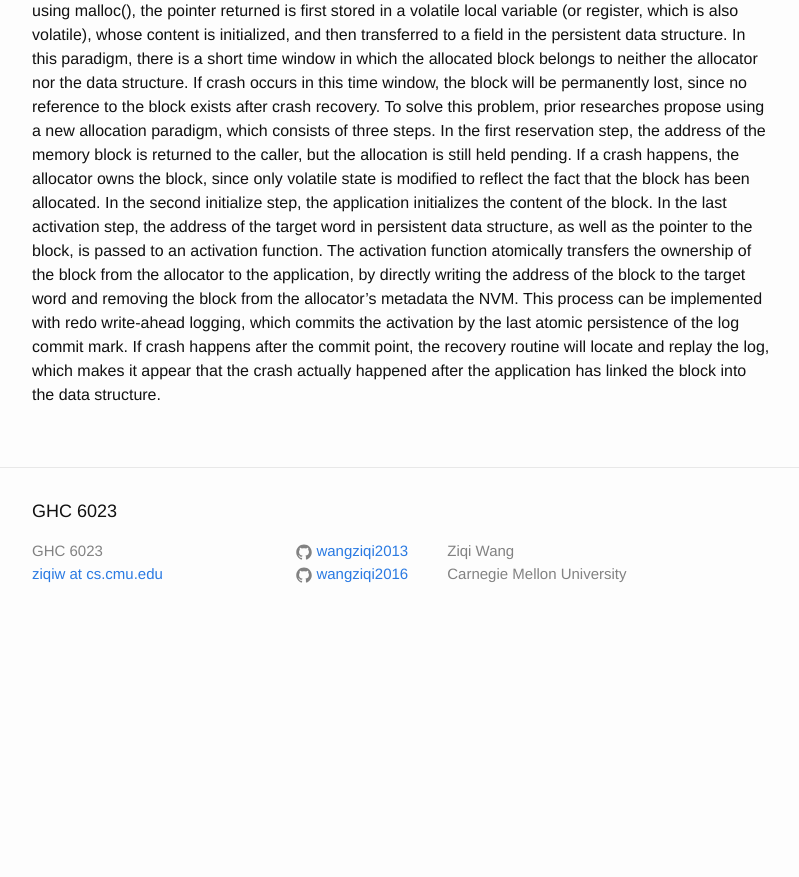
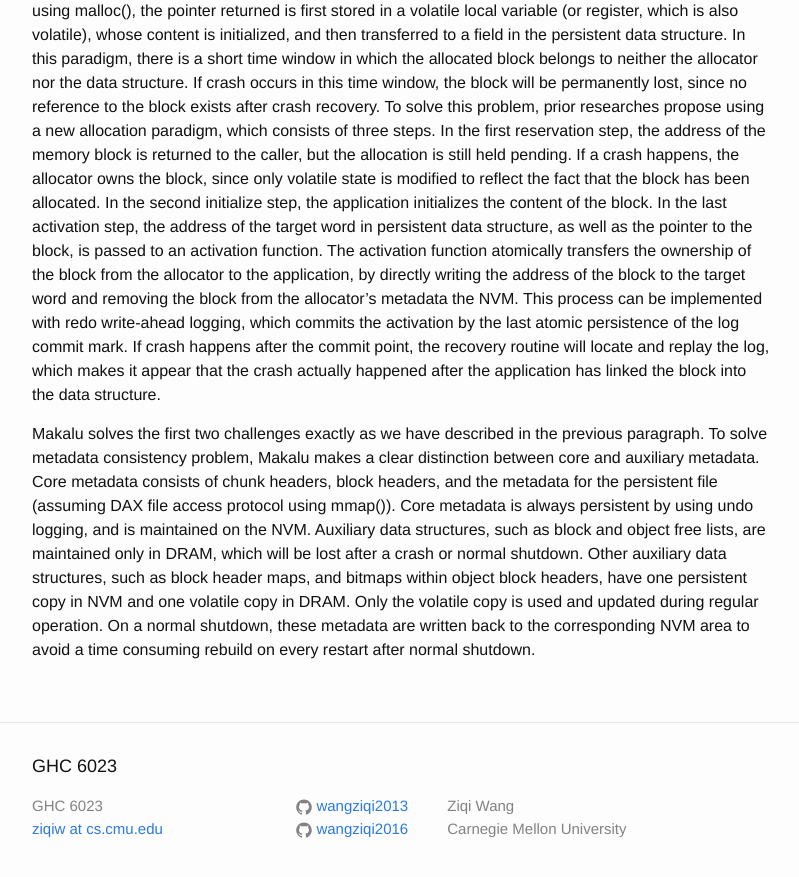
Before and after one commit to wangziqi2013/wangziqi2013.github.io, a Jekyll site: the page built from _posts/2019-11-18-makalu.markdown, in a window 1280 px wide and 900 px high, scrolled down 973 px. Shown: the top 877 px of the window, without its empty margins (238-1037 px from the left). Built offline with Jekyll 4.4.1, drawn with Linux system fonts in a browser that asks for light colours; before the commit the page ends 1618 px from its top, so only the background shows below that.

Commit message:
Adding metadata consistency

```diff
--- a/_posts/2019-11-18-makalu.markdown
+++ b/_posts/2019-11-18-makalu.markdown
@@ -45,3 +45,12 @@ address of the block to the target word and removing the block from the allocato
 be implemented with redo write-ahead logging, which commits the activation by the last atomic persistence of the
 log commit mark. If crash happens after the commit point, the recovery routine will locate and replay the log, which
 makes it appear that the crash actually happened after the application has linked the block into the data structure.
+
+Makalu solves the first two challenges exactly as we have described in the previous paragraph. To solve metadata consistency
+problem, Makalu makes a clear distinction between core and auxiliary metadata. Core metadata consists of chunk headers, block
+headers, and the metadata for the persistent file (assuming DAX file access protocol using mmap()). Core metadata is always
+persistent by using undo logging, and is maintained on the NVM. Auxiliary data structures, such as block and object free
+lists, are maintained only in DRAM, which will be lost after a crash or normal shutdown. Other auxiliary data structures,
+such as block header maps, and bitmaps within object block headers, have one persistent copy in NVM and one volatile copy
+in DRAM. Only the volatile copy is used and updated during regular operation. On a normal shutdown, these metadata are
+written back to the corresponding NVM area to avoid a time consuming rebuild on every restart after normal shutdown.
```
